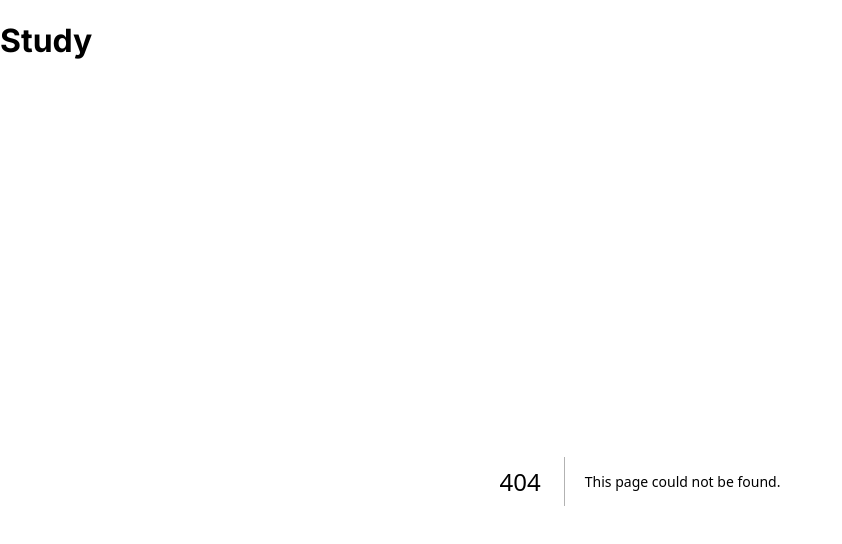
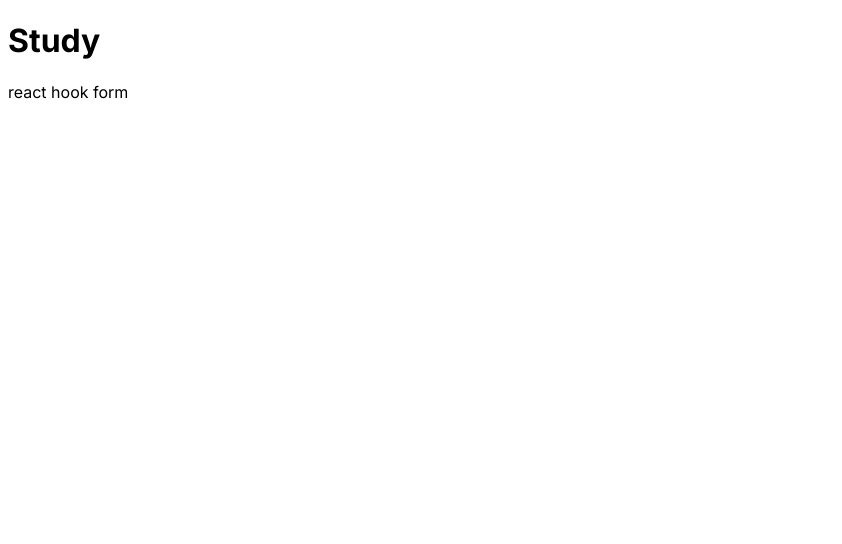
Before and after one commit to so1gging/study-fr, a Next.js app: page /react-hook-form in a window 1280 px wide. Before the commit this address had no page. Shown: the top 544 px of the page, without its empty margins (0-842 px from the left). Built offline with nearby package versions, Linux system fonts and the light colour scheme.

Commit message:
[react-hook-from] 라이브러리 추가 및 샘플 라우트 추가

```diff
--- a/app/page.tsx
+++ b/app/page.tsx
@@ -1,7 +1,10 @@
+import Link from 'next/link'
+
 export default function Home() {
   return (
     <div>
       <h2>Root page</h2>
+      <Link href="/react-hook-form">react-hook-form</Link>
     </div>
   )
 }
--- /dev/null
+++ b/app/react-hook-form/page.tsx
@@ -0,0 +1,3 @@
+export default function Page() {
+  return <>react hook form</>
+}
--- a/package.json
+++ b/package.json
@@ -7,7 +7,7 @@
     "build": "next build",
     "start": "next start",
     "lint": "next lint",
-    "test:ci":"jest --ci",
+    "test:ci": "jest --ci",
     "vercel-deploy": "next build && next export"
   },
   "dependencies": {
@@ -25,6 +25,7 @@
     "@types/jest": "^29.5.1",
     "jest": "^29.5.0",
     "prettier": "^2.8.8",
+    "react-hook-form": "^7.43.9",
     "ts-jest": "^29.1.0"
   }
 }
```
Also changed, not shown: 1 other file (tests, documents, lock files or other folders).
